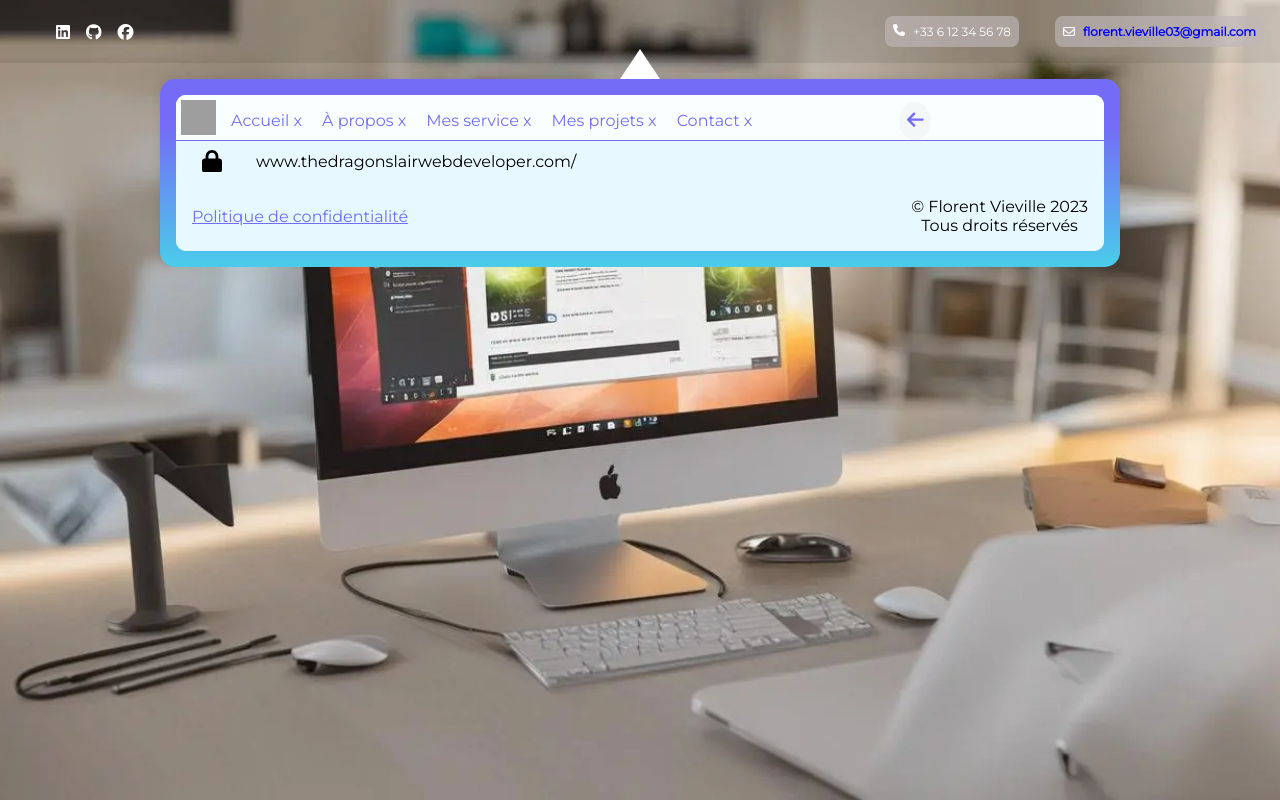
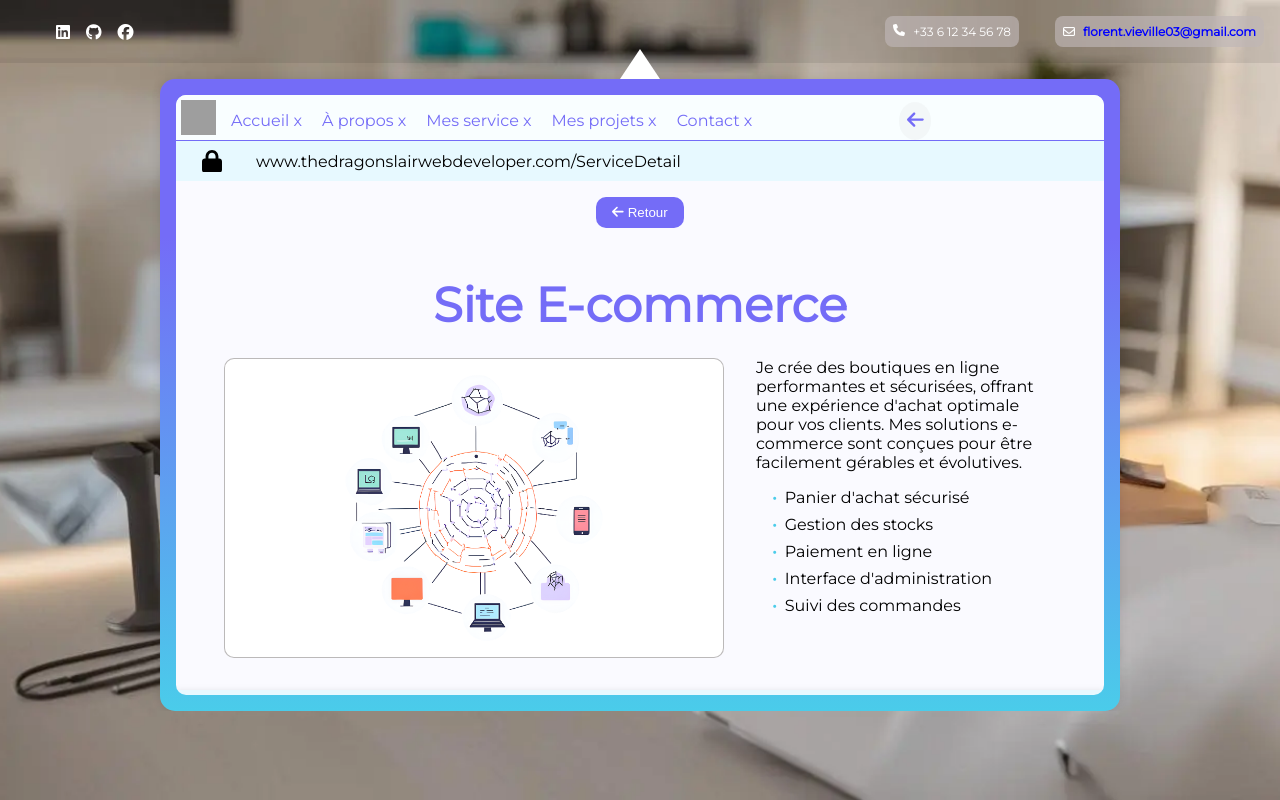
Before and after one commit to FlorentViel/dragon-l-air-web-developper, a Vue app: page /service/e-commerce in a window 1280 px wide. Built offline with nearby package versions, Linux system fonts and the light colour scheme; grey boxes are pictures that could not be loaded.

Commit message:
add services_detail page

```diff
--- /dev/null
+++ b/src/data/services.js
@@ -0,0 +1,58 @@
+export const serviceData = [
+  {
+    id: 'site-vitrine',
+    title: 'Création de site internet',
+    shortDescription: 'Je conçois des sites web modernes, responsives et optimisés pour tous les appareils.',
+    description: 'En tant que développeur web, je crée des sites vitrines professionnels et modernes qui mettent en valeur votre activité. Chaque site est conçu sur mesure pour répondre à vos besoins spécifiques, avec une attention particulière portée à l\'expérience utilisateur et au design responsive.',
+    image: '/src/assets/images/pictures/site_vitrine.png',
+    features: [
+      'Design responsive et moderne',
+      'Optimisation des performances',
+      'Interface utilisateur intuitive',
+      'Compatibilité tous navigateurs',
+      'Intégration de contenu dynamique'
+    ]
+  },
+  {
+    id: 'e-commerce',
+    title: 'Site E-commerce',
+    shortDescription: 'Je développe des boutiques en ligne sécurisées et intuitives.',
+    description: 'Je crée des boutiques en ligne performantes et sécurisées, offrant une expérience d\'achat optimale pour vos clients. Mes solutions e-commerce sont conçues pour être facilement gérables et évolutives.',
+    image: '/src/assets/images/logos/logo-site/technologie.png',
+    features: [
+      'Panier d\'achat sécurisé',
+      'Gestion des stocks',
+      'Paiement en ligne',
+      'Interface d\'administration',
+      'Suivi des commandes'
+    ]
+  },
+  {
+    id: 'referencement',
+    title: 'Référencement naturel',
+    shortDescription: 'J\'optimise vos sites web pour les moteurs de recherche.',
+    description: 'J\'optimise la visibilité de votre site web dans les résultats de recherche grâce à des techniques SEO éprouvées. Mon approche combine optimisation technique et stratégie de contenu pour des résultats durables.',
+    image: '/src/assets/images/logos/logo-site/technologie.png',
+    features: [
+      'Audit SEO complet',
+      'Optimisation on-page',
+      'Stratégie de mots-clés',
+      'Amélioration de la vitesse',
+      'Suivi des performances'
+    ]
+  },
+  {
+    id: 'maintenance',
+    title: 'Maintenance et support',
+    shortDescription: 'J\'offre des services de maintenance continue et de support technique.',
+    description: 'Je propose un service complet de maintenance et de support technique pour assurer le bon fonctionnement de votre site web. Cela inclut les mises à jour de sécurité, les sauvegardes régulières et l\'assistance technique.',
+    image: '/src/assets/images/logos/logo-site/technologie.png',
+    features: [
+      'Mises à jour régulières',
+      'Sauvegardes automatiques',
+      'Monitoring 24/7',
+      'Support technique réactif',
+      'Optimisation continue'
+    ]
+  }
+]
--- a/src/router/index.js
+++ b/src/router/index.js
@@ -7,6 +7,7 @@ import projet from '../views/projet.vue'
 import contact from '../views/contact.vue'
 import privacyPolicy from '../views/privacyPolicy.vue'
 import PrivacyPolicy from '@/views/privacyPolicy.vue'
+import ServiceDetail from '@/views/service_detail.vue'
 
 
 const router = createRouter({
@@ -48,6 +49,12 @@ const router = createRouter({
       path: '/privacy-policy',
       name: 'privacy-policy',
       component: PrivacyPolicy
+    },
+    {
+      path: '/service/:id',
+      name: 'ServiceDetail',
+      component: ServiceDetail,
+      props: true
     }
   ]
 });
--- a/src/views/service.vue
+++ b/src/views/service.vue
@@ -6,35 +6,37 @@
         En tant que développeur web passionné, je propose une gamme complète de services pour répondre à vos besoins numériques. De la conception de sites vitrines élégants à la création de boutiques en ligne performantes, je m'engage à fournir des solutions sur mesure qui reflètent votre vision et atteignent vos objectifs commerciaux.
       </p>
       <div class="service-cards">
-        <div class="service-card" :class="theme.isDarkMode ? 'card-style-dark' : 'card-style-light'">
+        <router-link :to="{ name: 'ServiceDetail', params: { id: 'site-vitrine' }}" class="service-card" :class="theme.isDarkMode ? 'card-style-dark' : 'card-style-light'">
           <img :class="theme.isDarkMode ? 'img-size-dark' : 'img-size-light'" src="./../assets/images/pictures/site_vitrine.png" class="card-image" alt="Site internet">
           <div class="card-body">
             <h3 :class="theme.isDarkMode ? 'h2-dark' : 'h2-light'" class="card-title">Création de site internet</h3>
             <p :class="theme.isDarkMode ? 'text-color-dark' : 'text-color-light'" class="card-text">Je conçois des sites web modernes, responsives et optimisés pour tous les appareils, en mettant l'accent sur l'expérience utilisateur et le design attractif.</p>
           </div>
-        </div>
-        <div class="service-card" :class="theme.isDarkMode ? 'card-style-dark' : 'card-style-light'">
+        </router-link>
+
+        <router-link :to="{ name: 'ServiceDetail', params: { id: 'e-commerce' }}" class="service-card" :class="theme.isDarkMode ? 'card-style-dark' : 'card-style-light'">
           <img :class="theme.isDarkMode ? 'img-size-dark' : 'img-size-light'" src="./../assets/images/logos/logo-site/technologie.png" class="card-image" alt="Site E-commerce">
           <div class="card-body">
             <h3 :class="theme.isDarkMode ? 'h2-dark' : 'h2-light'" class="card-title">Site E-commerce</h3>
             <p :class="theme.isDarkMode ? 'text-color-dark' : 'text-color-light'" class="card-text">Je développe des boutiques en ligne sécurisées et intuitives, intégrant des fonctionnalités avancées pour une expérience d'achat fluide et agréable.</p>
           </div>
-        </div>
-        <div class="service-card">
+        </router-link>
+
+        <router-link :to="{ name: 'ServiceDetail', params: { id: 'referencement' }}" class="service-card">
           <img :class="theme.isDarkMode ? 'img-size-dark' : 'img-size-light'" src="./../assets/images/logos/logo-site/technologie.png" class="card-image" alt="Maintenance et support">
           <div class="card-body">
             <h3 :class="theme.isDarkMode ? 'h2-dark' : 'h2-light'" class="card-title">Référencement naturel</h3>
             <p :class="theme.isDarkMode ? 'text-color-dark' : 'text-color-light'" class="card-text">Je optimise vos sites web pour les moteurs de recherche, en utilisant des techniques de référencement naturel (SEO) avancées, pour augmenter leur visibilité et leur trafic organique.</p>
           </div>
-        </div>
-        <div class="service-card" :class="theme.isDarkMode ? 'card-style-dark' : 'card-style-light'">
+        </router-link>
+
+        <router-link :to="{ name: 'ServiceDetail', params: { id: 'maintenance' }}" class="service-card" :class="theme.isDarkMode ? 'card-style-dark' : 'card-style-light'">
           <img :class="theme.isDarkMode ? 'img-size-dark' : 'img-size-light'" src="./../assets/images/logos/logo-site/technologie.png" class="card-image" alt="Maintenance et support">
           <div class="card-body">
             <h3 :class="theme.isDarkMode ? 'h2-dark' : 'h2-light'" class="card-title">Maintenance et support</h3>
             <p :class="theme.isDarkMode ? 'text-color-dark' : 'text-color-light'" class="card-text">J'offre des services de maintenance continue et de support technique pour garantir la performance et la sécurité de votre site web à long terme.</p>
           </div>
-        </div>
-
+        </router-link>
       </div>
     </div>
   </section>
--- /dev/null
+++ b/src/views/service_detail.vue
@@ -0,0 +1,160 @@
+<template>
+  <section id="service-detail" :class="theme.isDarkMode ? 'dark-mode' : 'light-mode'">
+    <div class="container">
+      <!-- Bouton retour -->
+      <button class="back-button" @click="$router.go(-1)">
+        <font-awesome-icon icon="arrow-left" /> Retour
+      </button>
+
+      <div class="service-detail">
+        <h1 :class="theme.isDarkMode ? 'h1-dark' : 'h1-light'">{{ service.title }}</h1>
+        <div class="service-content">
+          <img :src="service.image" :alt="service.title" class="service-image">
+          <div class="service-description">
+            <p :class="theme.isDarkMode ? 'text-color-dark' : 'text-color-light'">{{ service.description }}</p>
+            <ul v-if="service.features">
+              <li v-for="(feature, index) in service.features" :key="index">
+                {{ feature }}
+              </li>
+            </ul>
+          </div>
+        </div>
+      </div>
+    </div>
+  </section>
+</template>
+
+<script>
+import { serviceData } from '@/data/services'
+
+export default {
+  name: 'ServiceDetail',
+  props: ['theme'],
+  data() {
+    return {
+      service: {}
+    }
+  },
+  created() {
+    const serviceId = this.$route.params.id
+    this.service = serviceData.find(s => s.id === serviceId) || {
+      title: 'Service non trouvé',
+      description: 'Ce service n\'existe pas.'
+    }
+  }
+}
+</script>
+
+<style lang="scss" scoped>
+@import '@/assets/styles/_utils.scss';
+
+.service-detail {
+  padding: rem(32);
+
+  h1 {
+    margin-bottom: rem(24);
+    text-align: center;
+    @include font-size-responsive(2rem, 3rem);
+  }
+}
+
+.back-button {
+  margin: rem(16) 0;
+  padding: rem(8) rem(16);
+  border: none;
+  border-radius: $border-radius;
+  cursor: pointer;
+  transition: all $transition-duration ease;
+
+  &:hover {
+    opacity: 0.8;
+  }
+}
+
+.service-content {
+  display: flex;
+  gap: rem(32);
+  margin-top: rem(24);
+
+  @include media-breakpoint(down, md) {
+    @include flex-column;
+  }
+}
+
+.service-image {
+  width: 500px;
+  height: 300px;
+  object-fit: contain;
+  border: 1px solid rgba(60, 56, 56, 0.348);
+  padding: rem(16);
+  border-radius: $border-radius;
+  background-color: white;
+
+  @include media-breakpoint(down, md) {
+    width: 100%;
+    max-width: 400px;
+    height: 250px;
+    margin: 0 auto;
+  }
+}
+
+.service-description {
+  flex: 1;
+
+  p {
+    margin-bottom: rem(16);
+    @include font-size-responsive(0.7rem, 1rem);
+  }
+
+  ul {
+    list-style-type: none;
+    padding-left: rem(16);
+
+    li {
+      margin-bottom: rem(8);
+      @include font-size-responsive(0.7rem, 1rem);
+      &:before {
+        content: "•";
+        margin-right: rem(8);
+        font-weight: bold;
+      }
+    }
+  }
+}
+
+// Styles pour le mode sombre
+.dark-mode {
+  background: $bgDark2;
+  color: $white;
+
+  .back-button {
+    background: $StartDarkGradient;
+    color: $white;
+    &:hover {
+      background: $EndDarkGradient;
+    }
+  }
+
+  .service-description ul li:before {
+    color: $StartDarkGradient; // Utilise la couleur du thème sombre
+  }
+}
+
+// Styles pour le mode clair
+.light-mode {
+  background: $bgLight2;
+  color: $black;
+
+  .back-button {
+    background: $StartLightGradient;
+    color: $white;
+    &:hover {
+      background: $EndLightGradient;
+    }
+  }
+
+  .service-description ul li:before {
+    color: $EndLightGradient; // Utilise la couleur du thème clair
+  }
+}
+</style>
--- /dev/null
+++ b/src/views/service_detail/service_detail.vue
@@ -0,0 +1,116 @@
+<template>
+    <section id="service-detail" :class="theme.isDarkMode ? 'dark-mode' : 'light-mode'">
+      <div class="container">
+        <!-- Bouton retour -->
+        <button class="back-button" @click="$router.go(-1)">
+          <font-awesome-icon icon="arrow-left" /> Retour
+        </button>
+
+        <div class="service-detail">
+          <h1>{{ service.title }}</h1>
+          <div class="service-content">
+            <img :src="service.image" :alt="service.title" class="service-image">
+            <div class="service-description">
+              <p>{{ service.description }}</p>
+              <ul v-if="service.features">
+                <li v-for="(feature, index) in service.features" :key="index">
+                  {{ feature }}
+                </li>
+              </ul>
+            </div>
+          </div>
+        </div>
+      </div>
+    </section>
+  </template>
+
+  <script>
+  import { serviceData } from '@/data/services'
+
+  export default {
+    name: 'ServiceDetail',
+    props: ['theme'],
+    data() {
+      return {
+        service: {}
+      }
+    },
+    created() {
+      // Récupère l'ID depuis l'URL et trouve le service correspondant
+      const serviceId = this.$route.params.id
+      this.service = serviceData.find(s => s.id === serviceId) || {
+        title: 'Service non trouvé',
+        description: 'Ce service n\'existe pas.'
+      }
+    }
+  }
+  </script>
+
+  <style lang="scss" scoped>
+
+
+
+  .service-detail {
+    padding: rem(32);
+
+    h1 {
+      margin-bottom: rem(24);
+    }
+  }
+
+  .back-button {
+    margin: rem(16) 0;
+    padding: rem(8) rem(16);
+    border: none;
+    border-radius: $border-radius;
+    cursor: pointer;
+    transition: all $transition-duration ease;
+
+    &:hover {
+      opacity: 0.8;
+    }
+  }
+
+  .service-content {
+    display: flex;
+    gap: rem(32);
+    margin-top: rem(24);
+
+    @include media-breakpoint(down, md) {
+      @include flex-column;
+    }
+  }
+
+  .service-image {
+    max-width: 50%;
+    height: auto;
+    border-radius: $border-radius;
+
+    @include media-breakpoint(down, md) {
+      max-width: 100%;
+    }
+  }
+
+  .service-description {
+    flex: 1;
+
+    p {
+      margin-bottom: rem(16);
+    }
+
+    ul {
+      list-style-type: none;
+      padding-left: rem(16);
+
+      li {
+        margin-bottom: rem(8);
+        &:before {
+          content: "•";
+          color: $primary;
+          font-weight: bold;
+          margin-right: rem(8);
+        }
+      }
+    }
+  }
+  </style>
```
